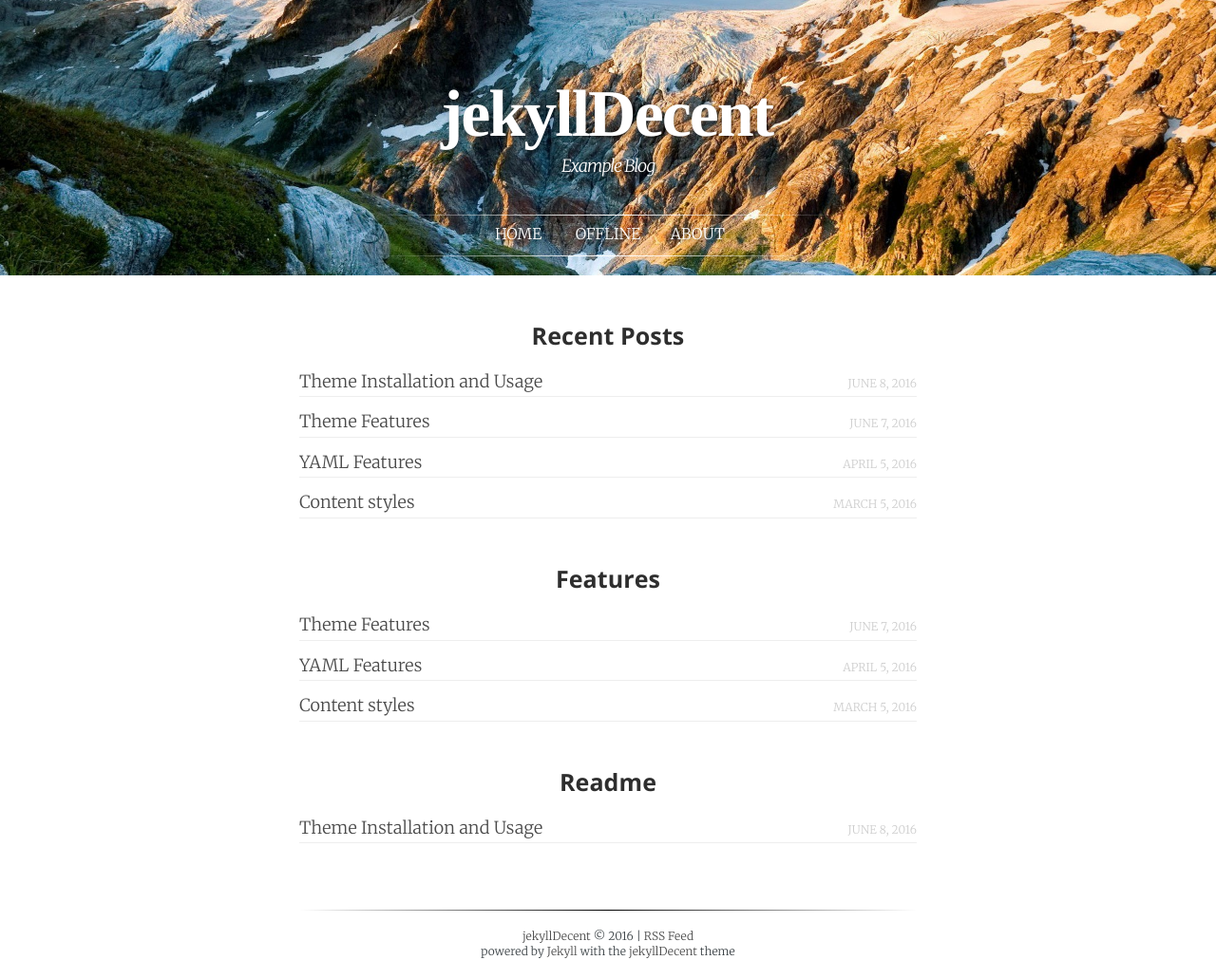
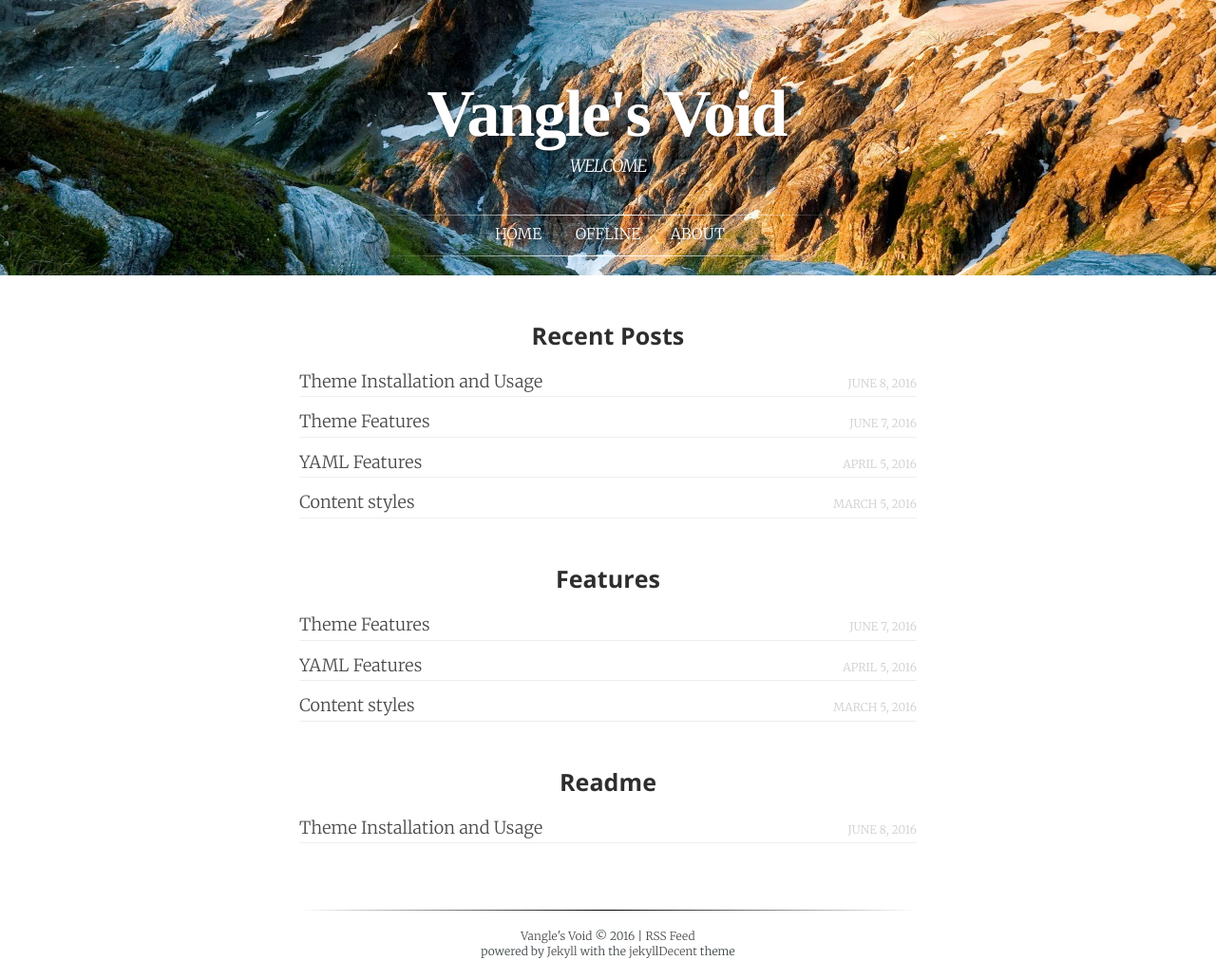
Before and after one commit to vangleliu/vangleliu.github.io, a Jekyll site: the page built from index.html, in a window 1280 px wide. Shown: the whole page at 95% size. Built offline with Jekyll 4.4.1, drawn with Linux system fonts in a browser that asks for light colours; some web fonts are replaced.

Commit message:
just a test

```diff
--- a/_config.yml
+++ b/_config.yml
@@ -6,8 +6,8 @@
 # 'jekyll serve'. If you change this file, please restart the server process.
 
 # Site settings
-title:            jekyllDecent
-subtitle:         Example Blog
+title:            Vangle's Void
+subtitle:         WELCOME
 description:      This is the jekyllTheme example blog. It only exists to demonstrate how the theme looks and feels.
 keywords:         demo theme example github jekyll features
 language:         "en" # default language of the blog. Language codes: http://www.w3schools.com/tags/ref_language_codes.asp
```
